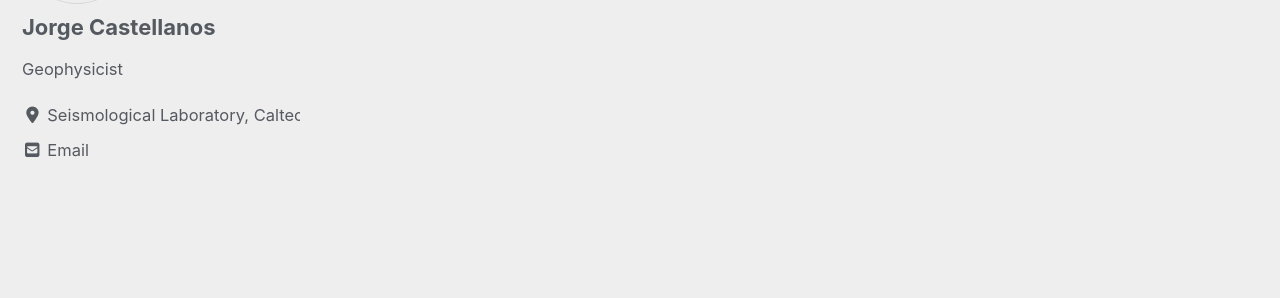
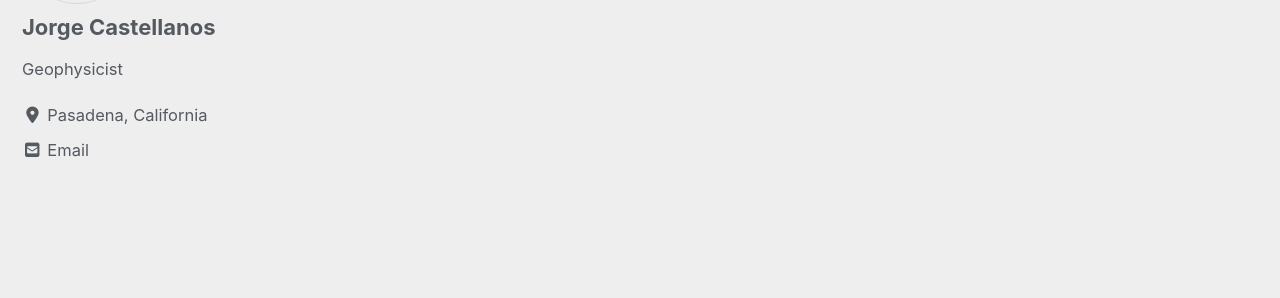
Before and after one commit to JorgeCastellanos90/JorgeCastellanos90.github.io, a Jekyll site: the page built from _pages/waveformmodeling.md, in a window 1280 px wide. Shown: the part 295-593 px from the top of the page. Built offline with Jekyll 4.4.1, drawn with Linux system fonts in a browser that asks for light colours; cached includes are drawn as plain includes; nearby versions of some CDN libraries.

Commit message:
Update _config.yml

```diff
--- a/_config.yml
+++ b/_config.yml
@@ -96,7 +96,7 @@ author:
   name             : "Jorge Castellanos"
   avatar           : "/assets/images/profile.jpg"
   bio              : "Geophysicist"
-  location         : "Seismological Laboratory, Caltech"
+  location         : "Pasadena, California"
   email            :
   links:
     - label: "Email"
```
